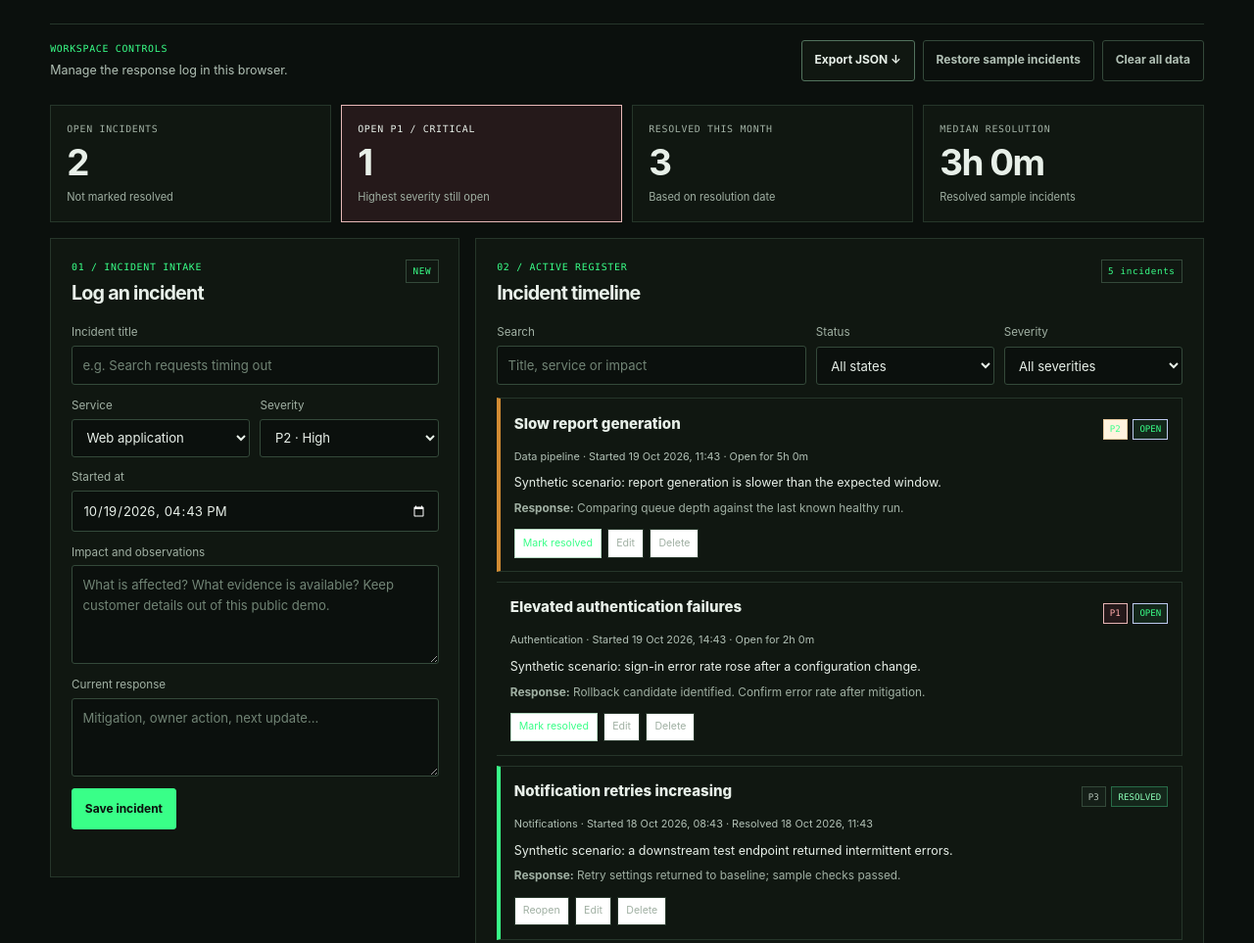
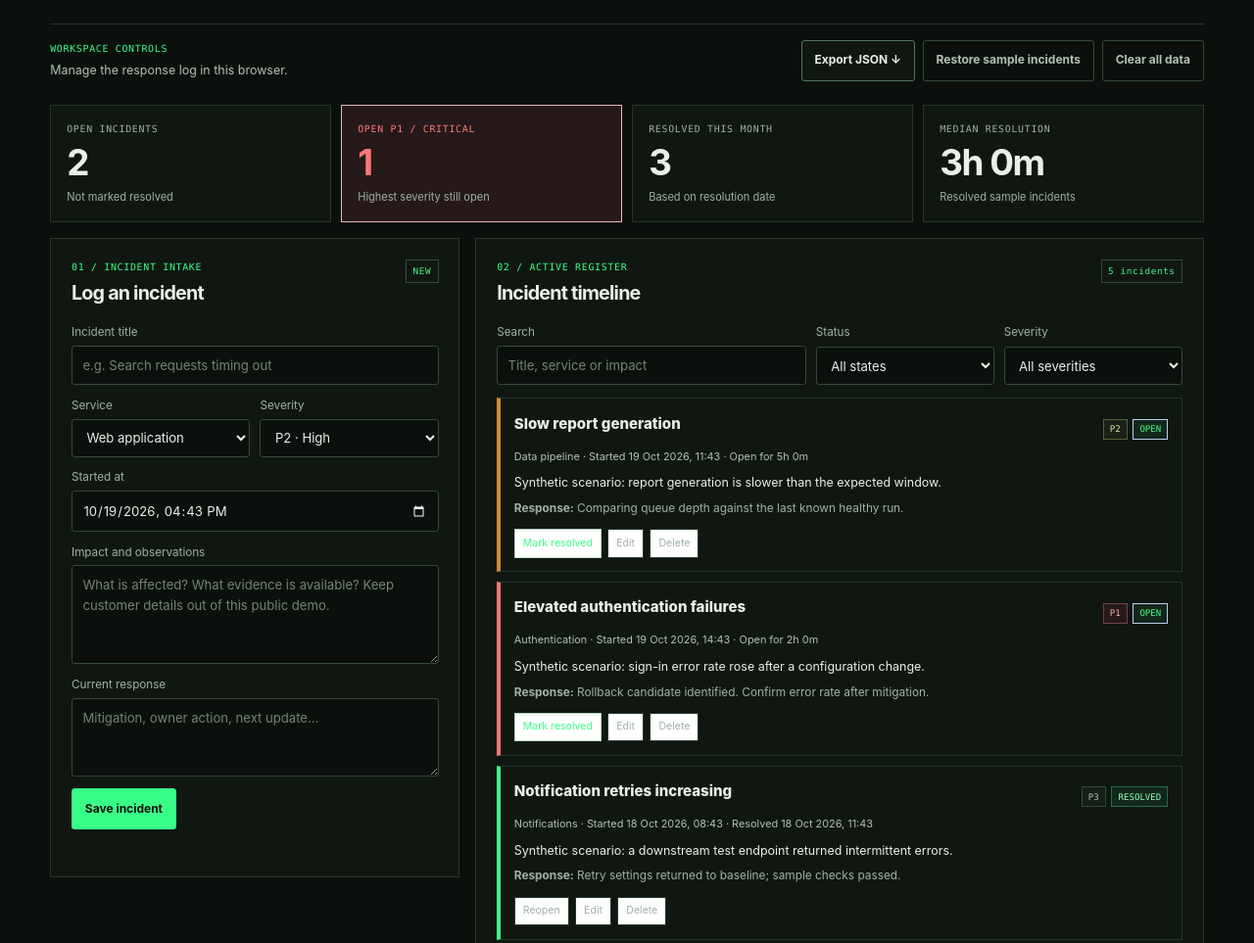
Before and after one commit to tumelodev-arch/IncidentAtlas, a website: page index.html in a window 1280 px wide. Shown: the part 360-1323 px from the top of the page at 98% size. Drawn offline with Linux system fonts and the light colour scheme.

Commit message:
Preserve severity colors with accessible dark badges

```diff
--- a/styles.css
+++ b/styles.css
@@ -8,6 +8,7 @@
   --muted: #a0b0a3;
   --line: #26362a;
   --dark: #101711;
+  --navy: #101711;
   --green: #39ff88;
   --green-light: #14271b;
   --mint: #14271b;
@@ -15,8 +16,9 @@
   --accent: #39ff88;
   --blue: #39ff88;
   --blue-light: #14271b;
+  --red: #ff7676;
   --red-light: #25191a;
-  --amber: #39ff88;
+  --amber: #d5e7a0;
   --berry: #39ff88;
   --berry-light: #14271b;
   --gold: #39ff88;
@@ -845,11 +847,19 @@
   color: #b1c0b5;
 }
 
-.badge.p1,.badge.high,.level-high {
+.badge.p1, .badge.high {
+  border-color: #754044;
+  background: #25191a;
   color: #ffaaaa;
 }
 
-.badge.resolved,.badge.closed {
+.badge.p2 {
+  border-color: #52623b;
+  background: #1b2116;
+  color: #d5e7a0;
+}
+
+.badge.resolved, .badge.closed {
   border-color: #286b48;
   background: #14271b;
   color: #8cffb8;
```
